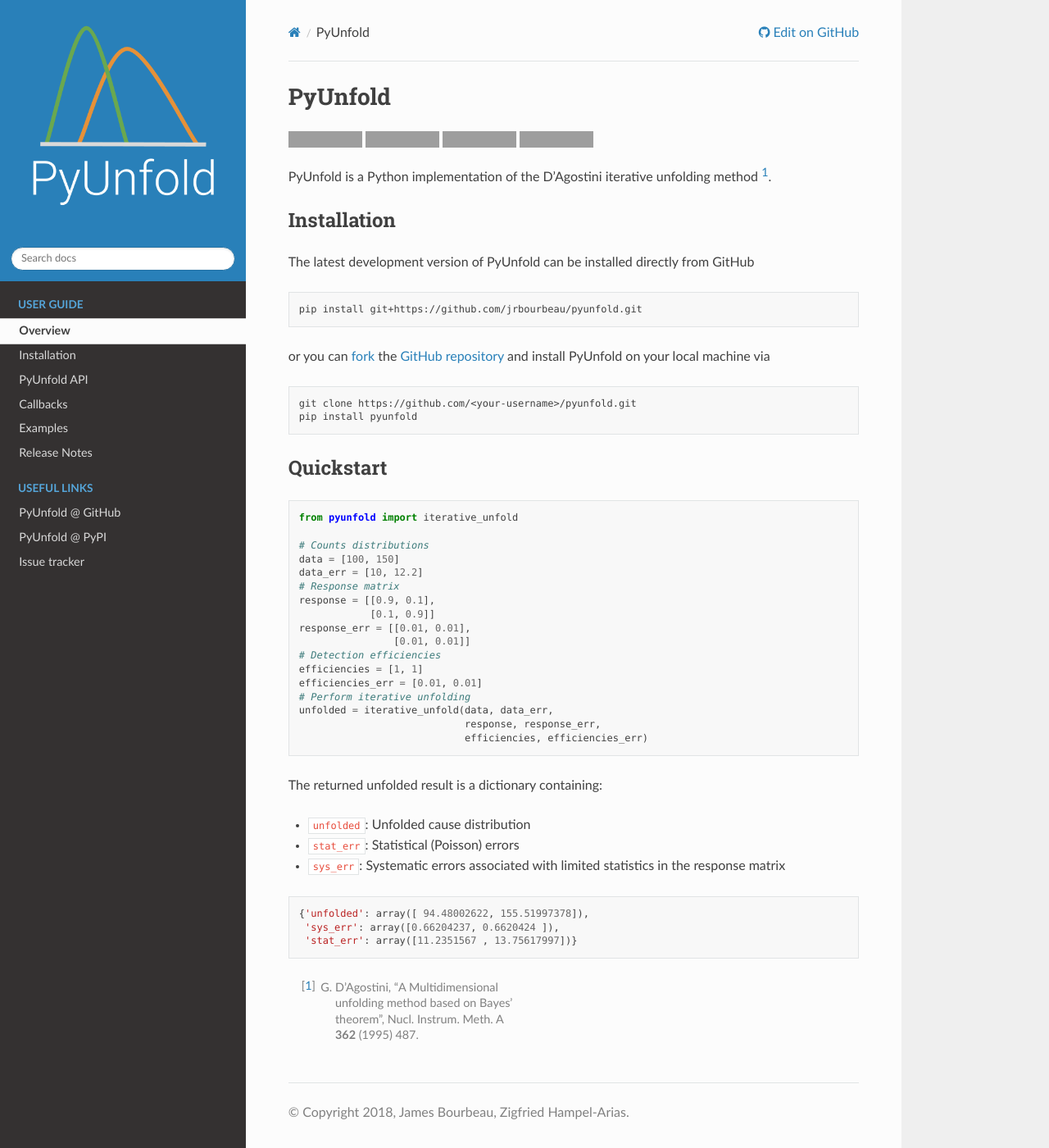
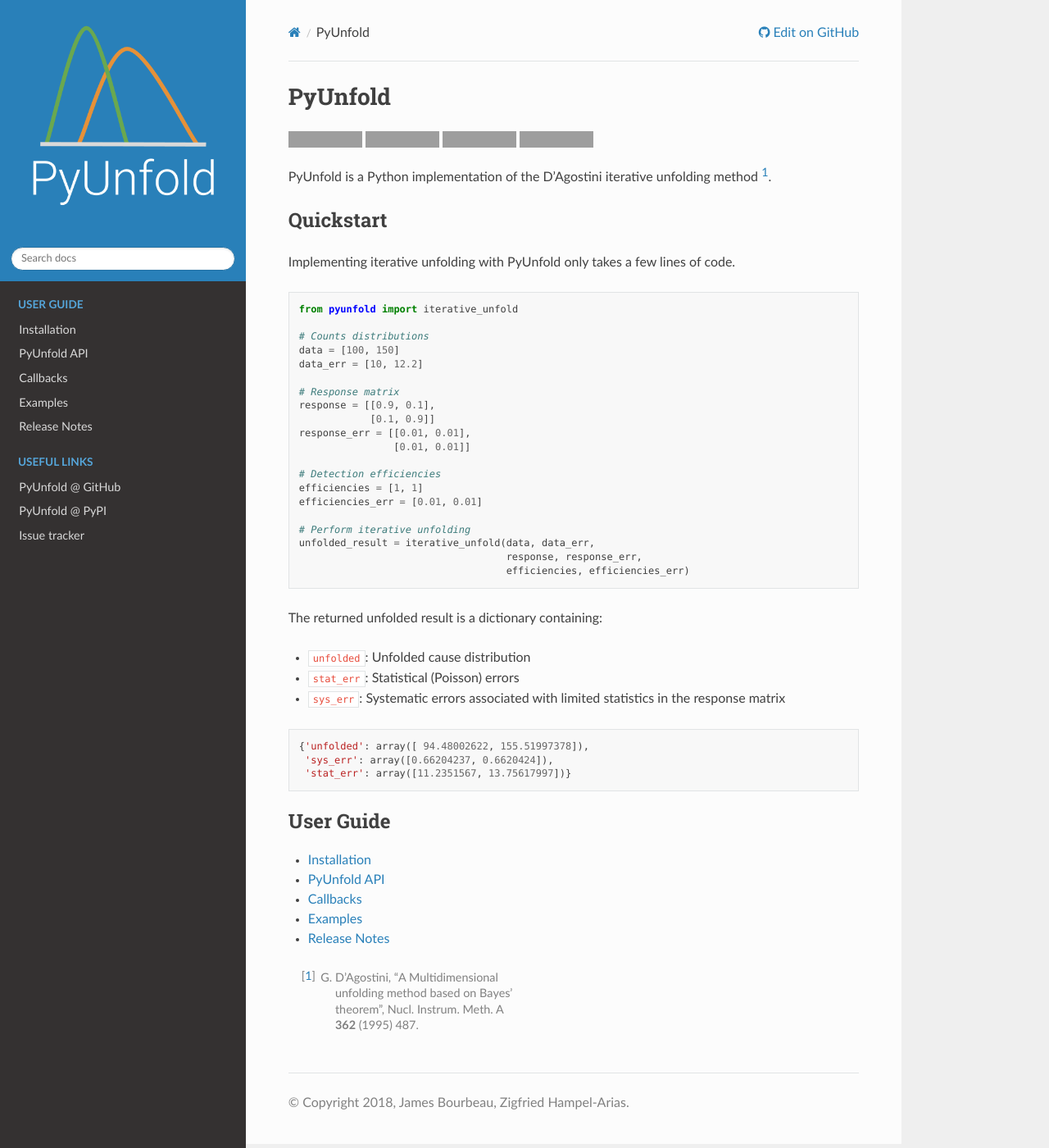
Before and after one commit to jrbourbeau/pyunfold, a Sphinx documentation site: the page built from docs/index.rst, in a window 1280 px wide and 1400 px high. Shown: the whole window at 82% size. Built offline with Sphinx 7.4.7 and the Read the Docs theme 2.0.0, drawn with Linux system fonts in a browser that asks for light colours; grey boxes are pictures that could not be loaded.

Commit message:
Updates docs (#26)
* Fixes typo in callbacks.rst

* Removes index.rst from User Guide sidebar in docs

* Removes installation section from index.rst

* Adds changelog entry

```diff
--- a/docs/callbacks.rst
+++ b/docs/callbacks.rst
@@ -12,7 +12,7 @@
 
 .. code-block:: python
 
-    imoprt pyunfold
+    import pyunfold
 
     # Setup Logger Callback
     logger = pyunfold.Logger()
--- a/docs/changelog.rst
+++ b/docs/changelog.rst
@@ -20,7 +20,7 @@
 
 **Bug Fixes**:
 
--
+- Fixed typos in the online documentation (See `PR #26 <https://github.com/jrbourbeau/pyunfold/pull/26>`_)
 
 
 Version 0.1 (2018-04-05)
--- a/docs/index.rst
+++ b/docs/index.rst
@@ -4,27 +4,6 @@
    contain the root `toctree` directive.
 
 :github_url: https://github.com/jrbourbeau/pyunfold
-
-.. toctree::
-   :maxdepth: 2
-   :caption: User Guide
-   :hidden:
-
-   Overview <self>
-   installation
-   api
-   callbacks
-   Examples <examples.ipynb>
-   changelog
-
-.. toctree::
-   :maxdepth: 1
-   :caption: Useful links
-   :hidden:
-
-   PyUnfold @ GitHub <https://github.com/jrbourbeau/pyunfold>
-   PyUnfold @ PyPI <https://pypi.org/project/pyunfold/>
-   Issue tracker <https://github.com/jrbourbeau/pyunfold/issues>
 
 PyUnfold
 ========
@@ -43,24 +22,10 @@
 
 PyUnfold is a Python implementation of the D'Agostini iterative unfolding method [1]_.
 
-Installation
-------------
-
-The latest development version of PyUnfold can be installed directly from GitHub
-
-.. code-block:: bash
-
-    pip install git+https://github.com/jrbourbeau/pyunfold.git
-
-or you can `fork <https://guides.github.com/activities/forking/>`_ the `GitHub repository <https://github.com/jrbourbeau/pyunfold>`_ and install PyUnfold on your local machine via
-
-.. code-block:: bash
-
-    git clone https://github.com/<your-username>/pyunfold.git
-    pip install pyunfold
-
 Quickstart
 ----------
+
+Implementing iterative unfolding with PyUnfold only takes a few lines of code.
 
 .. code-block:: python
 
@@ -69,18 +34,21 @@
     # Counts distributions
     data = [100, 150]
     data_err = [10, 12.2]
+
     # Response matrix
     response = [[0.9, 0.1],
                 [0.1, 0.9]]
     response_err = [[0.01, 0.01],
                     [0.01, 0.01]]
+
     # Detection efficiencies
     efficiencies = [1, 1]
     efficiencies_err = [0.01, 0.01]
+
     # Perform iterative unfolding
-    unfolded = iterative_unfold(data, data_err,
-                                response, response_err,
-                                efficiencies, efficiencies_err)
+    unfolded_result = iterative_unfold(data, data_err,
+                                       response, response_err,
+                                       efficiencies, efficiencies_err)
 
 The returned unfolded result is a dictionary containing:
 
@@ -91,8 +59,29 @@
 .. code-block:: python
 
     {'unfolded': array([ 94.48002622, 155.51997378]),
-     'sys_err': array([0.66204237, 0.6620424 ]),
-     'stat_err': array([11.2351567 , 13.75617997])}
+     'sys_err': array([0.66204237, 0.6620424]),
+     'stat_err': array([11.2351567, 13.75617997])}
+
+
+
+.. toctree::
+    :maxdepth: 1
+    :caption: User Guide
+
+    installation
+    api
+    callbacks
+    Examples <examples.ipynb>
+    changelog
+
+.. toctree::
+   :maxdepth: 1
+   :caption: Useful links
+   :hidden:
+
+   PyUnfold @ GitHub <https://github.com/jrbourbeau/pyunfold>
+   PyUnfold @ PyPI <https://pypi.org/project/pyunfold/>
+   Issue tracker <https://github.com/jrbourbeau/pyunfold/issues>
 
 
 .. [1] G. D'Agostini, “A Multidimensional unfolding method based on Bayes' theorem”, Nucl. Instrum. Meth. A **362** (1995) 487.
--- a/docs/installation.rst
+++ b/docs/installation.rst
@@ -10,7 +10,7 @@
 Release Version
 ---------------
 
-The latest release version of PyUnfold can be installed with ``pip``:
+The latest release of PyUnfold can be installed with ``pip``:
 
 .. code-block:: bash
 
```
